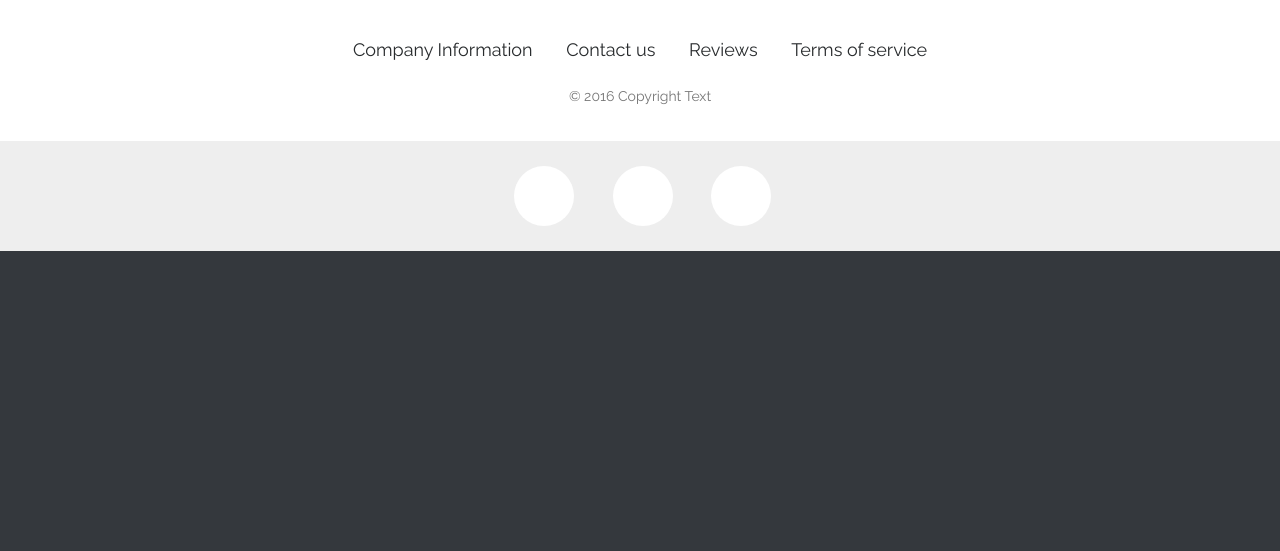
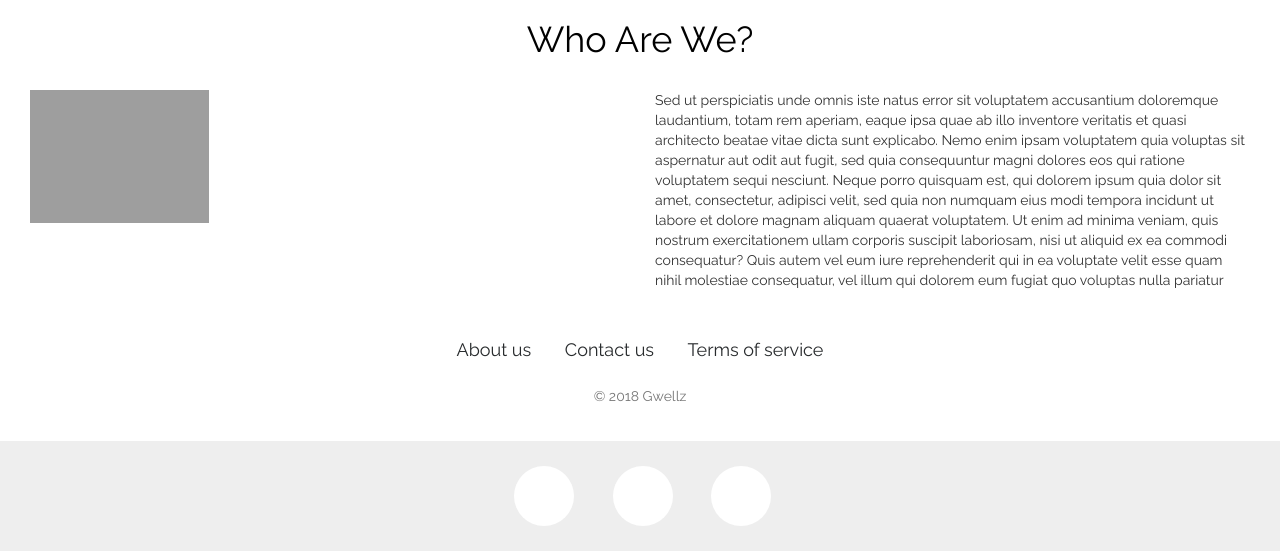
Before and after one commit to dennismuturia/Gwellz, a Django app: page / in a window 1280 px wide. Shown: the part 800-1351 px from the top of the page. Before the commit the page ends 1051 px from the top, so only its background shows below. Run offline with Django 3.2, Linux system fonts and the light colour scheme; some libraries are stand-ins or nearby versions; grey boxes are pictures that could not be loaded.

Commit message:
Minor interface fixes on the about page about us. As stated in theearlier commit, The django platform loads the css quite slow.

```diff
--- a/Gwellz/static/css/master.css
+++ b/Gwellz/static/css/master.css
@@ -2,6 +2,10 @@ body{
   margin: 0;
   padding: 0;
   font-family: 'Raleway', sans-serif;
+}
+/*************************** body stuff ********************************/
+h1{
+  text-align: center;
 }
 /****************************Navbar************************************/
 .logo{
@@ -109,6 +113,8 @@ Image credits: unsplash.com
     border-color: #1abc9c;
     outline: none;
     margin: 20px auto;
+    transform: 1.1;
+    transition: 1000ms;
 }
 
 /********************************/
@@ -144,6 +150,14 @@ Image credits: unsplash.com
 /************************** Body *************************************/
 h1{
   color:#fff;
+}
+/**************************About*************************************/
+.about{
+  color: #000;
+  text-align: center;
+}
+.thinking{
+  width: 30%;
 }
 /*************************footer***********************************/
 #myFooter{
--- /dev/null
+++ b/Gwellz/templates/about.html
@@ -0,0 +1,22 @@
+{% load static%}
+<div class="container-fluid">
+    <div class="row">
+        <div class="col-lg-12">
+                <h1 class="about">Who Are We?</h1>
+            <br>
+            <div class="col-lg-6">
+                <img src="http://www.pngmart.com/files/1/Thinking-Woman-PNG.png" class="thinking">
+            </div>
+            <div class="col-lg-6">
+                <p>Sed ut perspiciatis unde omnis iste natus error sit voluptatem accusantium doloremque laudantium, totam rem aperiam,
+                     eaque ipsa quae ab illo inventore veritatis et quasi architecto beatae vitae dicta sunt explicabo. Nemo enim ipsam voluptatem
+                     quia voluptas sit aspernatur aut odit aut fugit, sed quia consequuntur magni dolores eos qui ratione voluptatem sequi nesciunt.
+                     Neque porro quisquam est, qui dolorem ipsum quia dolor sit amet, consectetur, adipisci velit, sed quia non numquam eius modi
+                     tempora incidunt ut labore et dolore magnam aliquam quaerat voluptatem.
+                    Ut enim ad minima veniam, quis nostrum exercitationem ullam corporis suscipit laboriosam, nisi ut aliquid ex ea commodi consequatur?
+                     Quis autem vel eum iure reprehenderit qui in ea voluptate velit
+                    esse quam nihil molestiae consequatur, vel illum qui dolorem eum fugiat quo voluptas nulla pariatur</p>
+            </div>
+        </div>
+    </div>
+</div>
--- a/Gwellz/templates/carousel.html
+++ b/Gwellz/templates/carousel.html
@@ -3,7 +3,9 @@
 <div class="my-header">
   <div class="carousel fade-carousel slide" data-ride="carousel" data-interval="4000" id="bs-carousel">
     <!-- Overlay -->
-    <div class="overlay"></div>
+    <div class="overlay">
+
+    </div>
 
     <!-- Indicators -->
     <ol class="carousel-indicators">
@@ -21,7 +23,7 @@
             <h1>We are creative</h1>
             <h3>Get start your next awesome project</h3>
           </hgroup>
-          <button class="btn btn-hero btn-lg" role="button">See all features</button>
+          <button class="btn btn-hero btn-lg">See all features</button>
         </div>
       </div>
       <div class="item slides">
--- a/Gwellz/templates/footer.html
+++ b/Gwellz/templates/footer.html
@@ -2,12 +2,11 @@
 <footer id="myFooter">
         <div class="container">
             <ul>
-                <li><a href="#">Company Information</a></li>
+                <li><a href="#">About us</a></li>
                 <li><a href="#">Contact us</a></li>
-                <li><a href="#">Reviews</a></li>
                 <li><a href="#">Terms of service</a></li>
             </ul>
-        <p class="footer-copyright">© 2016 Copyright Text</p>
+        <p class="footer-copyright">© 2018 Gwellz</p>
         </div>
         <div class="footer-social">
             <a href="#" class="social-icons"><i class="fa fa-facebook"></i></a>
--- a/Gwellz/templates/index.html
+++ b/Gwellz/templates/index.html
@@ -1,7 +1,7 @@
 {% extends 'base.html'%}
 
 {% block content%}
-{%include 'carousel.html'%}
-
+{% include 'carousel.html'%}
+{% include 'about.html'%}
 {% include 'footer.html'%}
 {% endblock%}
--- a/contact/templates/contact.html
+++ b/contact/templates/contact.html
@@ -4,7 +4,7 @@
 <div class="container-fluid">
     <div class="row">
         <div class="my-form">
-            <div class="col-xs-6 col-sm-offset-3">
+            <div class="col-lg-6 col-sm-offset-3">
                 <form method="POST" action="">{% csrf_token%}
                 {{ form.as_p }}
                 <input type="submit" value="submit form" class="btn btn-success">
```
